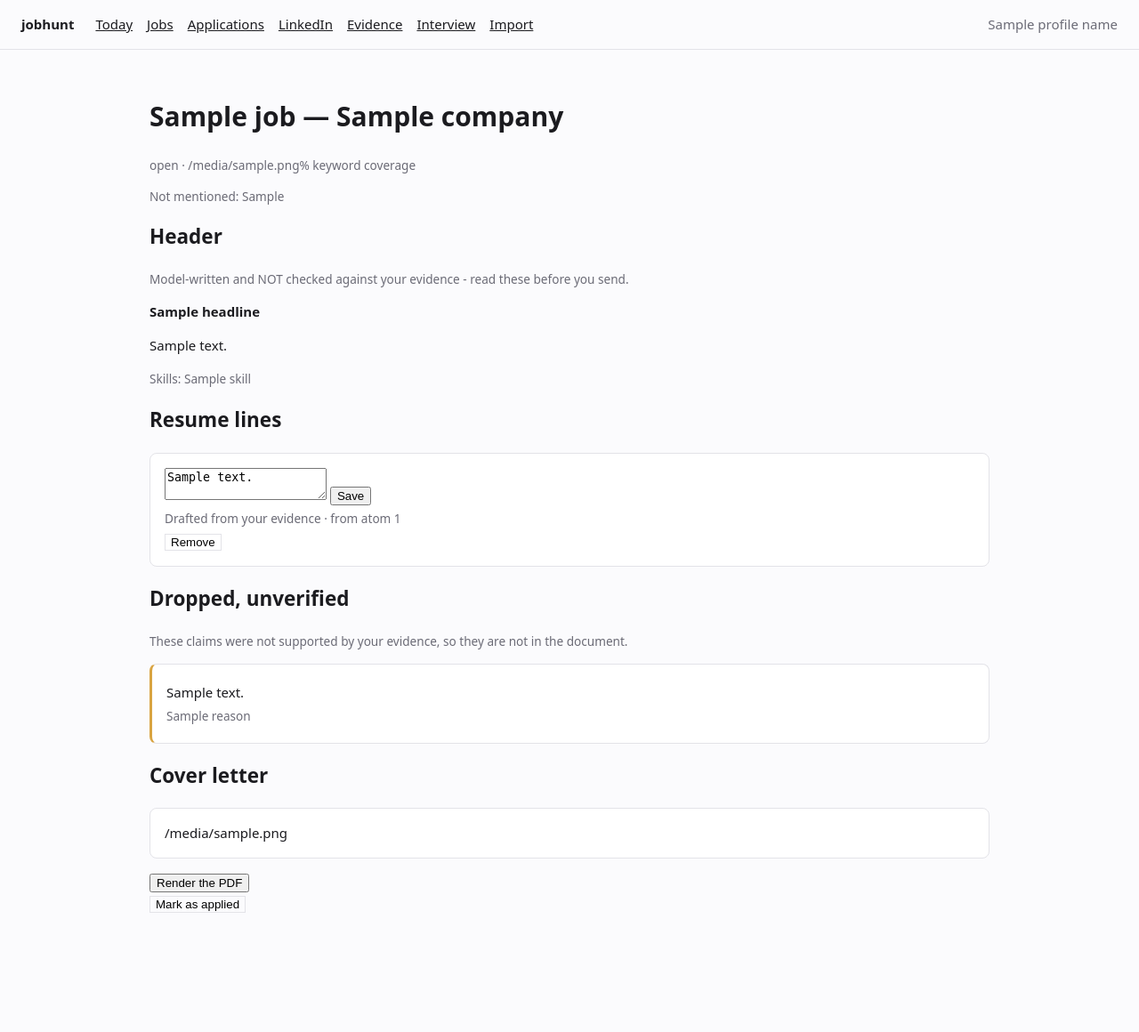
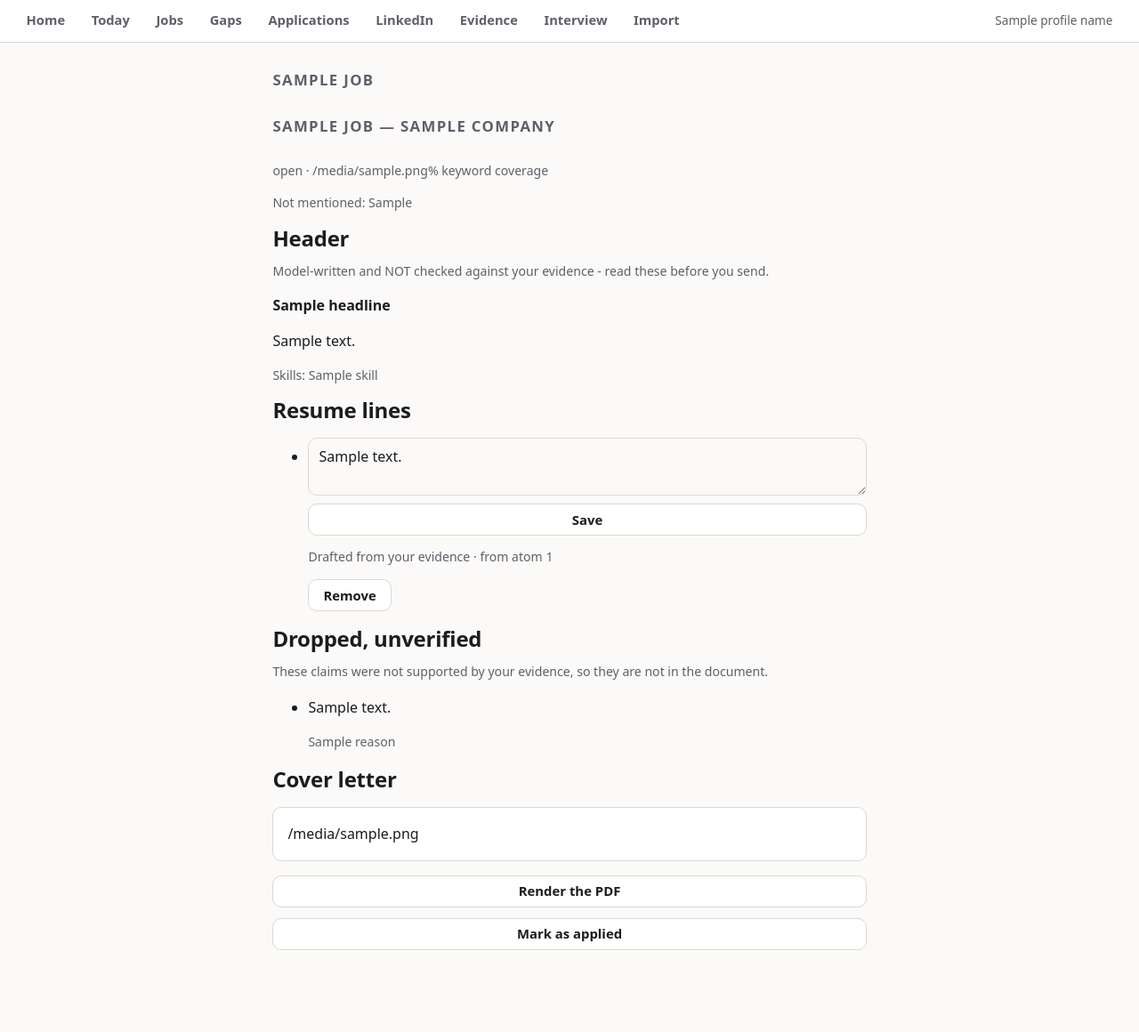
Before and after one commit to t0n-a/jobhunt, a FastAPI app: template src/jobhunt/web/templates/application_detail.html in a window 1280 px wide. Shown: the whole page at 89% size. Before the commit the page ends 1026 px from the top, so only its background shows below. Run offline with FastAPI, Linux system fonts and the light colour scheme; the template is opened without the code that fills it: most values are stand-ins (such as "Sample title", 1, 10 or a date in 2020); parts of the project's set-up code (start-up, migrations or seed data) failed here and were passed over.

Commit message:
feat(ui): port the study tool's visual system and tab navigation
Co-Authored-By: Claude Opus 5 (1M context) <noreply@anthropic.com>
Claude-Session: https://claude.ai/code/session_012UuVqzwuRAWuHcS6qNGe6D

```diff
--- a/src/jobhunt/web/static/app.css
+++ b/src/jobhunt/web/static/app.css
@@ -1,27 +1,184 @@
-:root { --fg: #1b1b1f; --bg: #fbfbfd; --muted: #6b6b76; --line: #e3e3e8; }
+/* ---------- tokens (ported from physicsForDummies/study-tool/src/index.css) ---------- */
+:root {
+  --bg: #fbfaf8;
+  --surface: #ffffff;
+  --surface-2: #f2efea;
+  --ink: #1b1c1f;
+  --ink-soft: #5d6068;
+  --line: #ddd8d0;
+  --accent: #1b5e9c;
+  --ok: #1c7a4a;
+  --ok-bg: #e7f5ed;
+  --err: #ab2f2f;
+  --warn-bg: #fdf4e3;
+  --warn-line: #e0b978;
+  --radius: 10px;
+  --shadow: 0 1px 2px rgba(0,0,0,.05), 0 4px 14px rgba(0,0,0,.05);
+  --sans: ui-sans-serif, system-ui, "Segoe UI", Inter, Roboto, Helvetica, Arial, sans-serif;
+  --mono: ui-monospace, "Cascadia Mono", "SF Mono", Menlo, Consolas, monospace;
+}
+@media (prefers-color-scheme: dark) {
+  :root {
+    --bg: #121316;
+    --surface: #191b1f;
+    --surface-2: #212429;
+    --ink: #e9e7e4;
+    --ink-soft: #9ba1ab;
+    --line: #2e3239;
+    --accent: #6aa9e9;
+    --ok: #5cc98d;
+    --ok-bg: #13291f;
+    --err: #f08a8a;
+    --warn-bg: #2a2415;
+    --warn-line: #7a6330;
+    --shadow: 0 1px 2px rgba(0,0,0,.4), 0 4px 14px rgba(0,0,0,.3);
+  }
+}
+
 * { box-sizing: border-box; }
-body { margin: 0; font: 15px/1.55 system-ui, sans-serif; color: var(--fg); background: var(--bg); }
-header { display: flex; gap: 1.5rem; align-items: center; padding: 1rem 1.5rem; border-bottom: 1px solid var(--line); }
-header nav { display: flex; gap: 1rem; }
-header .who { margin-left: auto; color: var(--muted); }
-a { color: inherit; }
-main { max-width: 62rem; margin: 0 auto; padding: 2rem 1.5rem; }
-.empty { color: var(--muted); }
-.atoms { list-style: none; padding: 0; display: grid; gap: 1rem; }
-.atom { border: 1px solid var(--line); border-radius: 8px; padding: 1rem; background: #fff; }
-.atom.unconfirmed { border-left: 3px solid #d9a441; }
-.atom h3 { margin: 0 0 .35rem; font-size: 1rem; }
-.atom p { margin: .25rem 0; }
-.skill { display: inline-block; padding: .1rem .5rem; margin-right: .3rem; border: 1px solid var(--line); border-radius: 99px; font-size: .8rem; }
-.meta { color: var(--muted); font-size: .85rem; }
-.tracks { color: var(--muted); }
+body {
+  margin: 0;
+  background: var(--bg);
+  color: var(--ink);
+  font: 16px/1.65 var(--sans);
+  -webkit-font-smoothing: antialiased;
+}
+a { color: var(--accent); }
+code { font: .9em/1.5 var(--mono); background: var(--surface-2); padding: .12em .38em; border-radius: 5px; }
+
+/* ---------- navigation ---------- */
+.tabs {
+  display: flex; flex-wrap: wrap; align-items: center; gap: .15rem;
+  border-bottom: 1px solid var(--line);
+  padding: 0 1rem;
+  background: var(--surface);
+  position: sticky; top: 0; z-index: 10;
+}
+.tabs a {
+  color: var(--ink-soft); text-decoration: none;
+  font: 600 .92rem/1 var(--sans);
+  padding: .95rem .85rem;
+  border-bottom: 2px solid transparent;
+}
+.tabs a:hover { color: var(--ink); }
+.tabs a[aria-current="page"] { color: var(--accent); border-bottom-color: var(--accent); }
+.tabs .who { margin-left: auto; color: var(--ink-soft); font-size: .85rem; padding: 0 .85rem; }
+
+/* ---------- page ---------- */
+main { max-width: 44rem; margin: 0 auto; padding: 1.75rem 1.15rem 5rem; }
+main > h1 {
+  font-size: 1.05rem; font-weight: 700; letter-spacing: .08em;
+  text-transform: uppercase; color: var(--ink-soft);
+  margin: 0 0 1.5rem;
+}
+h2 { font-size: 1.5rem; line-height: 1.25; margin: 0 0 .6rem; letter-spacing: -.01em; }
+h3 { font-size: 1.13rem; margin: 1.9rem 0 .5rem; }
+h4 { font-size: 1rem; margin: 1.4rem 0 .4rem; color: var(--ink-soft); }
+p { margin: 0 0 .85rem; }
+.meta { color: var(--ink-soft); font-size: .88rem; }
+.empty { color: var(--ink-soft); }
+
+/* ---------- flash ---------- */
+.flash {
+  max-width: 44rem; margin: 1rem auto 0; padding: .7rem 1rem;
+  border: 1px solid var(--line); border-radius: var(--radius);
+  background: var(--surface); box-shadow: var(--shadow);
+}
+.flash.ok { border-color: var(--ok); background: var(--ok-bg); color: var(--ok); }
+.flash.warn { border-color: var(--warn-line); background: var(--warn-bg); }
+.flash.err { border-color: var(--err); color: var(--err); }
+
+/* ---------- buttons ---------- */
+button {
+  font: 600 .93rem/1 var(--sans);
+  padding: .6rem 1rem;
+  border: 1px solid var(--line);
+  border-radius: var(--radius);
+  background: var(--surface);
+  color: var(--ink);
+  cursor: pointer;
+  transition: background .12s, border-color .12s;
+}
+button:hover { background: var(--surface-2); border-color: var(--ink-soft); }
+button:focus-visible { outline: 2px solid var(--accent); outline-offset: 2px; }
+button:disabled { opacity: .6; cursor: progress; }
+button.primary { background: var(--accent); border-color: var(--accent); color: #fff; }
+button.primary:hover { filter: brightness(1.08); }
+button.danger { border-color: transparent; background: none; color: var(--err); }
+button.danger:hover { background: var(--surface-2); }
+.actions { display: flex; flex-wrap: wrap; gap: .5rem; align-items: center; margin: .75rem 0 0; }
+.actions form { margin: 0; }
+
+/* ---------- indicators ---------- */
+.indicator { display: none; color: var(--ink-soft); font-size: .88rem; }
+.htmx-request .indicator, .htmx-request.indicator { display: inline; }
+
+/* ---------- cards and lists ---------- */
+.cards { list-style: none; padding: 0; margin: .5rem 0 1.5rem; display: grid; gap: .8rem; }
+.card {
+  background: var(--surface); border: 1px solid var(--line);
+  border-radius: var(--radius); padding: 1rem 1.1rem; box-shadow: var(--shadow);
+}
+.card.warn { background: var(--warn-bg); border-color: var(--warn-line); }
+.card h3 { margin: 0 0 .35rem; font-size: 1.02rem; }
+.card h3 a { color: inherit; text-decoration: none; }
+.card h3 a:hover { text-decoration: underline; }
+.card p { margin: .25rem 0; }
+.card .head { display: flex; align-items: baseline; gap: .6rem; flex-wrap: wrap; }
+.card .head h3 { flex: 1 1 auto; }
+a.card { display: block; color: inherit; text-decoration: none; }
+a.card:hover { border-color: var(--ink-soft); }
+
+.pill {
+  display: inline-block; padding: .1em .55em; margin: 0 .3rem .3rem 0;
+  border-radius: 999px; background: var(--surface-2); color: var(--ink-soft);
+  font-size: .8rem; font-weight: 600; letter-spacing: .02em;
+}
+.pill.ok { background: var(--ok-bg); color: var(--ok); }
+.pill.warn { background: var(--warn-bg); color: var(--ink); border: 1px solid var(--warn-line); }
+
+.callout {
+  background: var(--surface-2); border-left: 3px solid var(--accent);
+  border-radius: 0 var(--radius) var(--radius) 0;
+  padding: .9rem 1.1rem; margin: 1.2rem 0;
+}
+.callout strong { display: block; margin-bottom: .2rem; }
+.callout p:last-child { margin-bottom: 0; }
+
+/* ---------- forms ---------- */
+input[type="text"], input[type="file"], textarea, select {
+  font: 1rem/1.4 var(--sans);
+  padding: .55rem .7rem;
+  border: 1px solid var(--line); border-radius: var(--radius);
+  background: var(--bg); color: var(--ink);
+  width: 100%;
+}
+textarea { resize: vertical; }
+input:focus-visible, textarea:focus-visible, select:focus-visible {
+  outline: 2px solid var(--accent); outline-offset: 1px; border-color: var(--accent);
+}
+form { display: grid; gap: .6rem; margin: .75rem 0; }
+form.inline { display: inline; margin: 0; }
 details { margin: 1rem 0; }
-details form { display: grid; gap: .5rem; max-width: 40rem; margin-top: .75rem; }
-.why { color: var(--muted); margin-bottom: .25rem; }
-.reward { border-left: 3px solid #d9a441; padding: .5rem 0 .5rem .75rem; margin: 1rem 0; }
-button.secondary { background: none; border: 1px solid var(--line); }
+summary { cursor: pointer; font-weight: 600; color: var(--ink-soft); }
+
+/* ---------- today ---------- */
 .energy { display: flex; gap: .4rem; margin: .5rem 0 1rem; }
-.energy button.on { border-color: var(--fg); color: var(--fg); }
-.letter { white-space: pre-wrap; font: inherit; background: #fff; border: 1px solid var(--line); border-radius: 8px; padding: 1rem; }
-.diff-removed { text-decoration: line-through; color: var(--muted); }
-.diff-added { background: #eaf6ec; color: #1c6b32; border-radius: 3px; padding: 0 .15rem; }
+.energy button[aria-pressed="true"] { border-color: var(--accent); color: var(--accent); }
+
+/* ---------- home ---------- */
+.steps { display: grid; gap: .8rem; grid-template-columns: repeat(auto-fit, minmax(12rem, 1fr)); }
+.steps .card .n { font-size: 1.6rem; font-weight: 700; letter-spacing: -.02em; }
+.steps .card .label {
+  font-size: .78rem; letter-spacing: .09em; text-transform: uppercase;
+  font-weight: 700; color: var(--ink-soft); margin: 0 0 .3rem;
+}
+
+/* ---------- text blocks ---------- */
+.letter {
+  white-space: pre-wrap; font: inherit;
+  background: var(--surface); border: 1px solid var(--line);
+  border-radius: var(--radius); padding: 1rem;
+}
+.diff-removed { text-decoration: line-through; color: var(--ink-soft); }
+.diff-added { background: var(--ok-bg); color: var(--ok); border-radius: 3px; padding: 0 .15rem; }
--- a/src/jobhunt/web/templates/base.html
+++ b/src/jobhunt/web/templates/base.html
@@ -8,19 +8,25 @@
   <script src="/static/htmx.min.js"></script>
 </head>
 <body>
-  <header>
-    <strong>jobhunt</strong>
-    <nav>
-      <a href="/today">Today</a>
-      <a href="/jobs">Jobs</a>
-      <a href="/applications">Applications</a>
-      <a href="/linkedin">LinkedIn</a>
-      <a href="/atoms">Evidence</a>
-      <a href="/interview">Interview</a>
-      <a href="/import">Import</a>
-    </nav>
+  {% set path = request.url.path %}
+  {% macro tab(href, label) -%}
+    <a href="{{ href }}"{% if path == href or (href != '/' and path.startswith(href + '/')) or (href != '/' and path == href) %} aria-current="page"{% endif %}>{{ label }}</a>
+  {%- endmacro %}
+  <nav class="tabs">
+    {{ tab('/', 'Home') }}
+    {{ tab('/today', 'Today') }}
+    {{ tab('/jobs', 'Jobs') }}
+    {{ tab('/gaps', 'Gaps') }}
+    {{ tab('/applications', 'Applications') }}
+    {{ tab('/linkedin', 'LinkedIn') }}
+    {{ tab('/atoms', 'Evidence') }}
+    {{ tab('/interview', 'Interview') }}
+    {{ tab('/import', 'Import') }}
     <span class="who">{{ profile_name }}</span>
-  </header>
-  <main>{% block content %}{% endblock %}</main>
+  </nav>
+  <main>
+    <h1>{% block kicker %}{{ self.title().split(' — ')[0] }}{% endblock %}</h1>
+    {% block content %}{% endblock %}
+  </main>
 </body>
 </html>
```
Also changed, not shown: tests/test_web_layout.py (added, +65 -0 lines).
